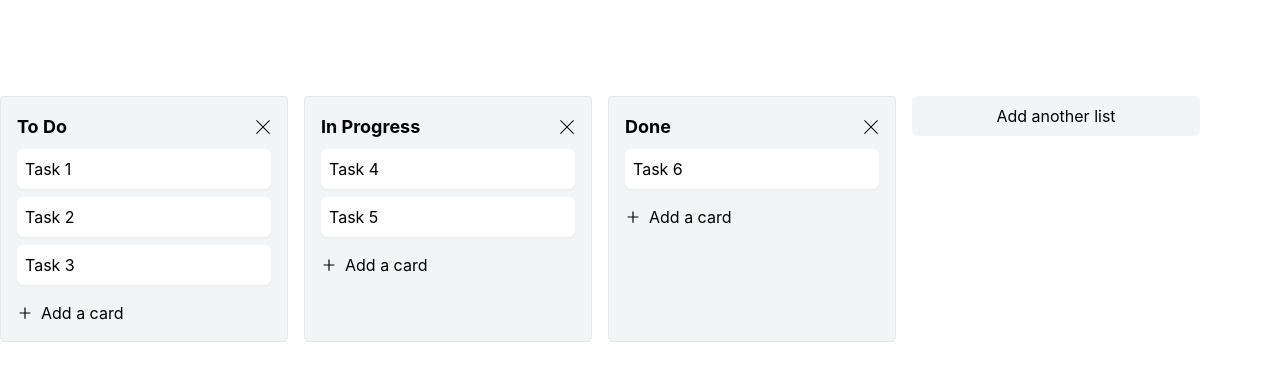
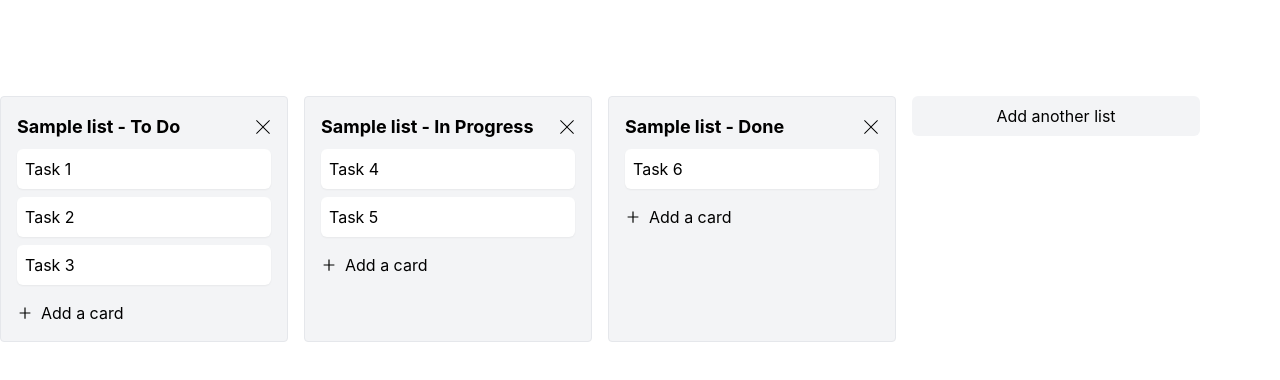
Before and after one commit to amirobinsonmuto/trello-replica, a React (Create React App) app: page / in a window 1280 px wide. Shown: the top 380 px of the page. Built offline with nearby package versions, Linux system fonts and the light colour scheme.

Commit message:
Change sample list titles

```diff
--- a/src/List.js
+++ b/src/List.js
@@ -8,7 +8,7 @@ const List = () => {
   const [lists, setLists] = useState([
     {
       id: 1,
-      title: "To Do",
+      title: "Sample list - To Do",
       cards: [
         { id: 1, text: "Task 1" },
         { id: 2, text: "Task 2" },
@@ -17,7 +17,7 @@ const List = () => {
     },
     {
       id: 2,
-      title: "In Progress",
+      title: "Sample list - In Progress",
       cards: [
         { id: 4, text: "Task 4" },
         { id: 5, text: "Task 5" },
@@ -25,7 +25,7 @@ const List = () => {
     },
     {
       id: 3,
-      title: "Done",
+      title: "Sample list - Done",
       cards: [{ id: 6, text: "Task 6" }],
     },
   ]);
--- a/src/NewListForm.js
+++ b/src/NewListForm.js
@@ -11,7 +11,7 @@ const NewListForm = ({ lists, setLists, setIsNewListFormOpen }) => {
   const handleSubmit = (e) => {
     e.preventDefault();
     const newList = {
-      id: lists.length + 1,
+      id: Date.now(),
       title: newListTitle,
       cards: [],
     };
```
